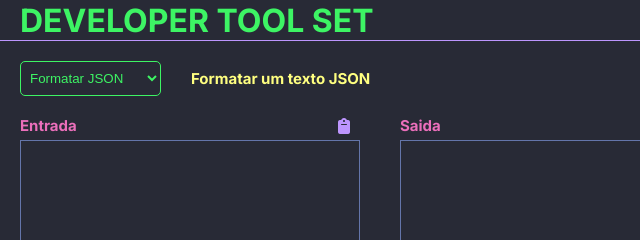
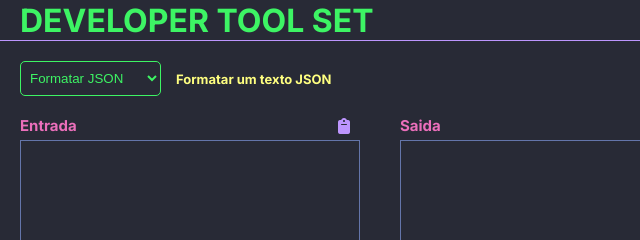
Before and after one commit to SrBlink/DevToolset, a browser extension: page src/index.html in a window 1280 px wide. Shown: the top 240 px of the page, 0-640 px from the left. Drawn offline with Linux system fonts and the light colour scheme.

Commit message:
ajuste style

```diff
--- a/src/style.css
+++ b/src/style.css
@@ -80,7 +80,7 @@ option {
     display: flex;
     justify-content: start;
     align-items: center;
-    gap: 30px;
+    gap: 15px;
 }
 
 .select-type-tools {
@@ -98,7 +98,7 @@ option {
 }
 
 .select-description{
-    font-size: 15px;
+    font-size: 13px;
     color: var(--fifth-color-font-code);
 }
 
```
